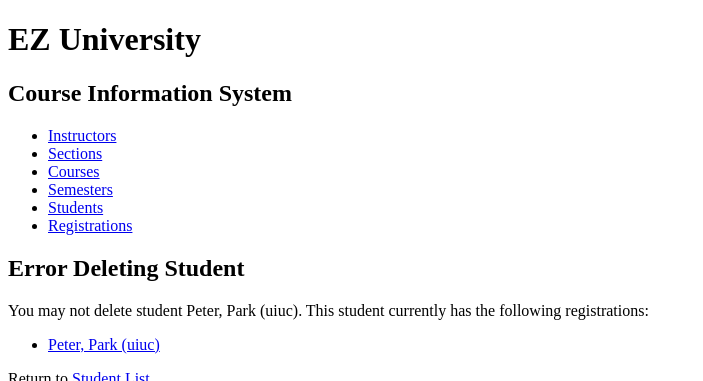
After one commit to DDMeer/zhao_yingjie_ezu, a Django app: page /student/3/delete/ in a window 1280 px wide. The commit adds this page. Shown: the top 381 px of the page, without its empty margins (0-703 px from the left). Run offline with Django 3.2, Linux system fonts and the light colour scheme; data comes from the database, SQL or seed files in the repository; both versions use the stored data as it was after the commit.

Commit message:
some changes

```diff
--- a/courseinfo/models.py
+++ b/courseinfo/models.py
@@ -43,6 +43,10 @@ class Semester(models.Model):
     def get_update_url(self):
         return reverse('courseinfo_semester_update_urlpattern',
                        kwargs={'pk': self.pk})
+
+    def get_delete_url(self):
+        return reverse('courseinfo_semester_delete_urlpattern',
+                       kwargs={'pk':self.pk})
     class Meta:
         ordering = ['year__year', 'period__period_sequence']
         constraints = [
@@ -134,6 +138,9 @@ class Student(models.Model):
         return reverse('courseinfo_student_update_urlpattern',
                        kwargs={'pk': self.pk})
 
+    def get_delete_url(self):
+        return reverse('courseinfo_student_delete_urlpattern',
+                       kwargs={'pk':self.pk})
     class Meta:
         ordering = ['last_name', 'first_name', 'disambiguator']
         constraints = [
--- a/courseinfo/templates/courseinfo/semester_detail.html
+++ b/courseinfo/templates/courseinfo/semester_detail.html
@@ -10,6 +10,9 @@
         <li>
             <a href="{{ semester.get_update_url }}">
                 Edit Semester</a></li>
+        <li>
+            <a href="{{ semester.get_delete_url }}">
+                Delete Semester</a></li>
     </ul>
 
 
--- a/courseinfo/templates/courseinfo/student_detail.html
+++ b/courseinfo/templates/courseinfo/student_detail.html
@@ -10,6 +10,9 @@
         <li>
             <a href="{{ student.get_update_url }}">
                 Edit Student</a></li>
+        <li>
+            <a href="{{ student.get_delete_url }}">
+                Delete Student</a></li>
     </ul>
 
 
--- /dev/null
+++ b/courseinfo/templates/courseinfo/student_refuse_delete.html
@@ -0,0 +1,26 @@
+{% extends 'courseinfo/base.html' %}
+
+{% block title %}
+    Error Deleting Student
+{% endblock %}
+
+{% block content %}
+    <div>
+        <h2>Error Deleting Student</h2>
+        <p>
+            You may not delete student {{ student }}.  This
+            student currently has the following
+            registrations:
+        </p>
+
+        <ul>
+            {% for registration in registrations %}
+            <li><a href="{{ registration.get_absolute_url }}">{{ registration.student }}</a></li>
+            {%  endfor %}
+        </ul>
+
+        <p>
+            Return to <a href="{% url 'courseinfo_student_list_urlpattern' %}">Student List</a>.
+        </p>
+    </div>
+{% endblock %}
--- a/courseinfo/urls.py
+++ b/courseinfo/urls.py
@@ -28,7 +28,9 @@ from courseinfo.views import (
     RegistrationDelete,
     InstructorDelete,
     SectionDelete,
-    CourseDelete
+    CourseDelete,
+    SemesterDelete,
+    StudentDelete
 )
 
 urlpatterns = [
@@ -101,6 +103,9 @@ urlpatterns = [
     path('semester/<int:pk>/update/',
          SemesterUpdate.as_view(),
          name='courseinfo_semester_update_urlpattern'),
+    path('semester/<int:pk>/delete/',
+         SemesterDelete.as_view(),
+         name='courseinfo_semester_delete_urlpattern'),
 
 
 
@@ -115,6 +120,10 @@ urlpatterns = [
     path('student/<int:pk>/update/',
          StudentUpdate.as_view(),
          name='courseinfo_student_update_urlpattern'),
+    path('student/<int:pk>/delete/',
+         StudentDelete.as_view(),
+         name='courseinfo_student_delete_urlpattern'),
+
 
     path('registration/',
          RegistrationList.as_view(), name='courseinfo_registration_list_urlpattern'),
--- a/courseinfo/views.py
+++ b/courseinfo/views.py
@@ -381,6 +381,36 @@ class SemesterUpdate(View):
                 self.template_name,
                 context)
 
+class SemesterDelete(View):
+
+    def get(self, request, pk):
+        semester = self.get_object(pk)
+        sections = semester.sections.all()
+        if sections.count() > 0:
+            return render(
+                request,
+                'courseinfo/semester_refuse_delete.html',
+                {'semester': semester,
+                 'sections': sections,
+                 }
+            )
+        else:
+            return render(
+                request,
+                'courseinfo/semester_confirm_delete.html',
+                {'semester': semester}
+            )
+
+    def get_object(self, pk):
+        return get_object_or_404(
+            Semester,
+            pk=pk)
+
+    def post(self, request, pk):
+        semester = self.get_object(pk)
+        semester.delete()
+        return redirect('courseinfo_semester_list_urlpattern')
+
 
 class StudentList(View):
 
@@ -447,6 +477,37 @@ class StudentUpdate(View):
                 request,
                 self.template_name,
                 context)
+
+class StudentDelete(View):
+
+    def get(self, request, pk):
+        student = self.get_object(pk)
+        registrations = student.registrations.all()
+        if registrations.count() > 0:
+            return render(
+                request,
+                'courseinfo/student_refuse_delete.html',
+                {'student': student,
+                 'registrations': registrations,
+                 }
+            )
+        else:
+            return render(
+                request,
+                'courseinfo/student_confirm_delete.html',
+                {'student': student}
+            )
+
+    def get_object(self, pk):
+        return get_object_or_404(
+            Student,
+            pk=pk)
+
+    def post(self, request, pk):
+        student = self.get_object(pk)
+        student.delete()
+        return redirect('courseinfo_student_list_urlpattern')
+
 
 
 class RegistrationList(View):
```
Also changed, not shown: courseinfo/templates/courseinfo/semester_confirm_delete.html (added, +19 -0 lines), courseinfo/templates/courseinfo/semester_refuse_delete.html (added, +26 -0 lines), courseinfo/templates/courseinfo/student_confirm_delete.html (added, +19 -0 lines), db.sqlite3.
